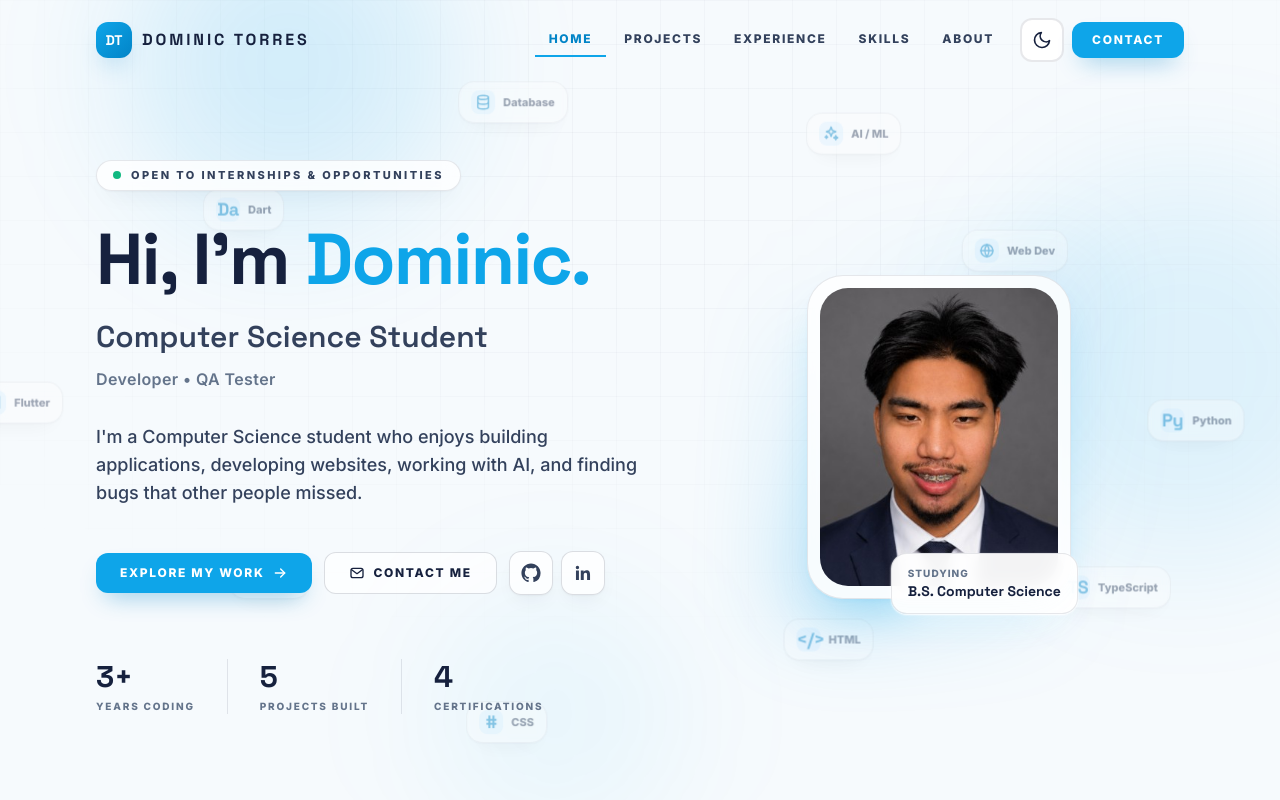
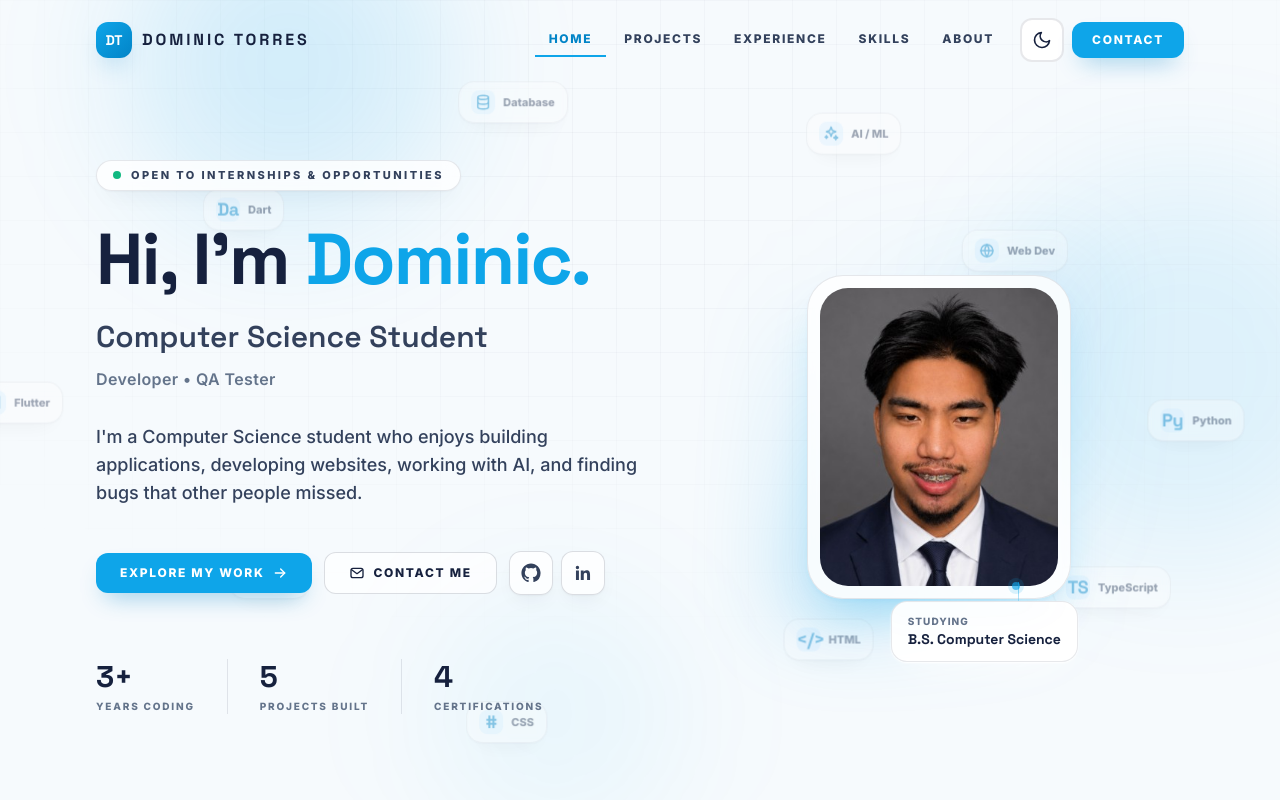
Before and after one commit to litebanana/litebanana.github.io, a React (Vite) app: page / in a window 1280 px wide. Shown: the top 800 px of the page. Built offline with nearby package versions, Linux system fonts and the light colour scheme; the HTML template or start-up script is replaced by a standard one.

Commit message:
Link Studying badge to portrait with a subtle dot connector

```diff
--- a/src/components/Hero.tsx
+++ b/src/components/Hero.tsx
@@ -121,10 +121,18 @@ export default function Hero() {
               </div>
 
               {/* Floating context badges */}
-              <div
-                className="absolute -bottom-4 right-0 hidden animate-floaty rounded-2xl border border-ink/10 bg-white/95 px-4 py-3 shadow-card backdrop-blur sm:block lg:-right-2 dark:border-white/10 dark:bg-[#16213E]/95"
-                style={{ animationDelay: "1.2s" }}
-              >
+              <div className="absolute -bottom-16 right-0 hidden sm:block lg:-right-2">
+                <div className="relative animate-floaty" style={{ animationDelay: "1.2s" }}>
+                  {/* Subtle connector linking the badge to the photo edge */}
+                  <span
+                    aria-hidden="true"
+                    className="absolute -top-[1.15rem] right-[3.6rem] h-2 w-2 rounded-full bg-accent/70 ring-4 ring-accent/15"
+                  />
+                  <span
+                    aria-hidden="true"
+                    className="absolute -top-[1.15rem] right-[3.7rem] h-[1.15rem] w-px bg-gradient-to-b from-accent/60 to-accent/25"
+                  />
+                  <div className="rounded-2xl border border-ink/10 bg-white/95 px-4 py-3 shadow-card backdrop-blur dark:border-white/10 dark:bg-[#16213E]/95">
                     <p className="text-[10px] font-extrabold uppercase tracking-widest text-ink-faint dark:text-slate-400">
                       Studying
                     </p>
@@ -136,6 +144,8 @@ export default function Hero() {
               </div>
             </div>
           </div>
+        </div>
+      </div>
     </section>
   );
 }
```
Lines whose indentation alone changed are shown as unchanged.
